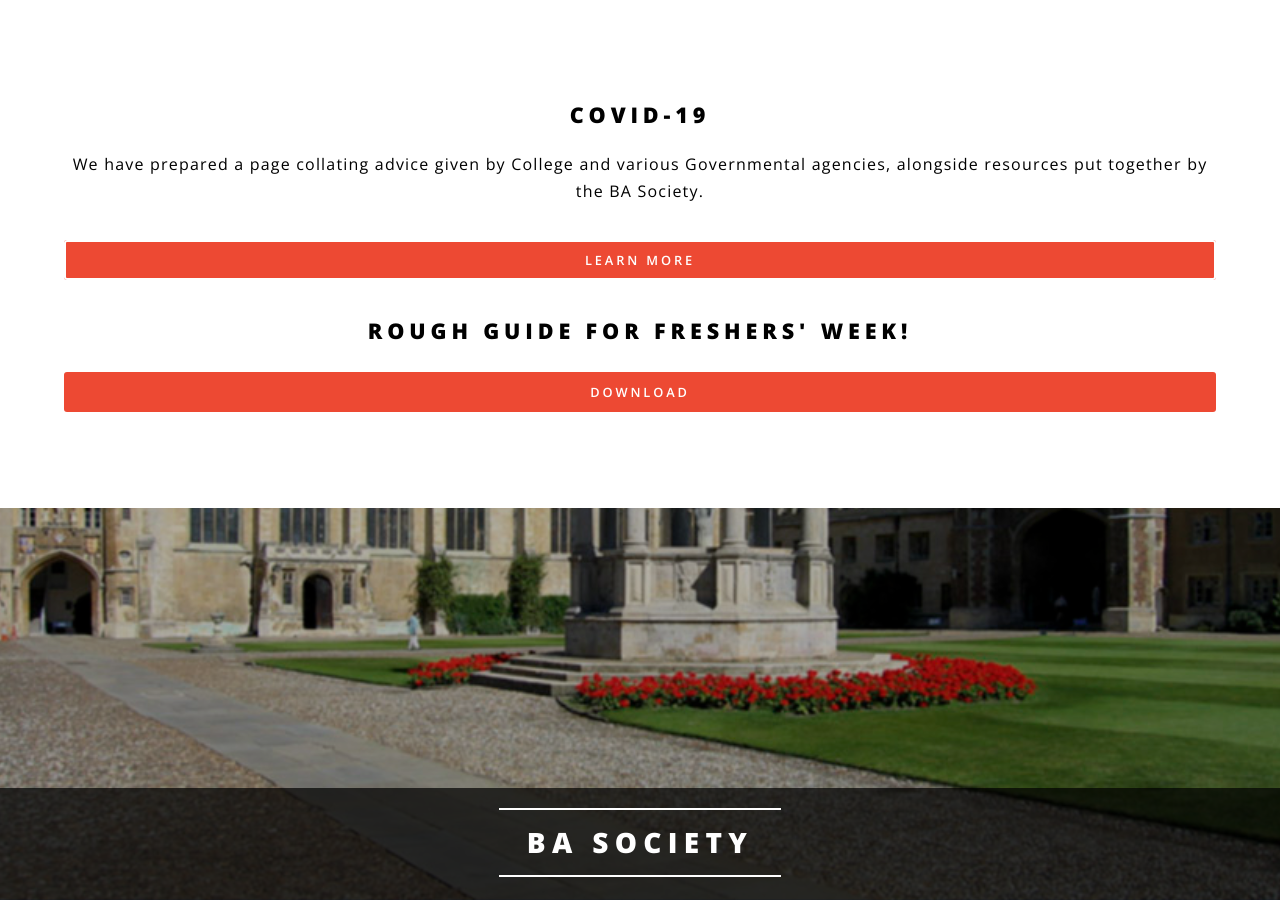
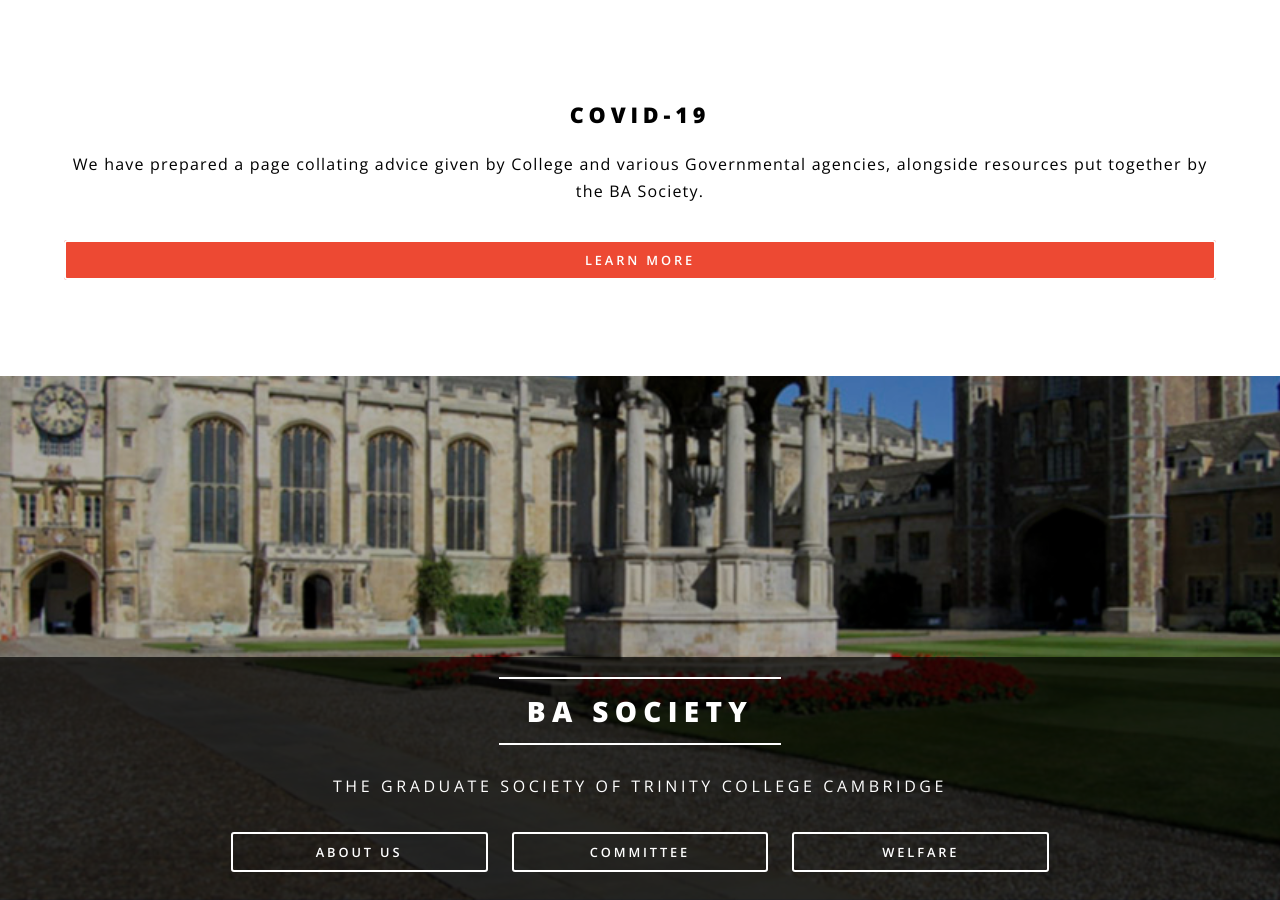
Before and after one commit to TrinityBASociety/trinitybasociety.github.io, a Jekyll site: the page built from index.html, in a window 1280 px wide and 900 px high. Built offline with Jekyll 4.4.1, drawn with Linux system fonts in a browser that asks for light colours.

Commit message:
take down fresher's guide

```diff
--- a/index.html
+++ b/index.html
@@ -9,12 +9,6 @@
 		</header>
 		<ul class="actions vertical">
 			<li><a href="/ba-coro/" class="button fit" style="background-color:#ed4933">Learn more</a></li>
-		</ul>
-		<header>
-			<h2 style="color:black">Rough Guide for Freshers' Week!</h2>
-		</header>
-		<ul class="actions vertical">
-			<li><a href="/docs/protected/2020-21/rough_guide_2020_version2.pdf" target="_blank" class="button special fit">Download</a></li>
 		</ul>
 	</div>
 </section>
```
